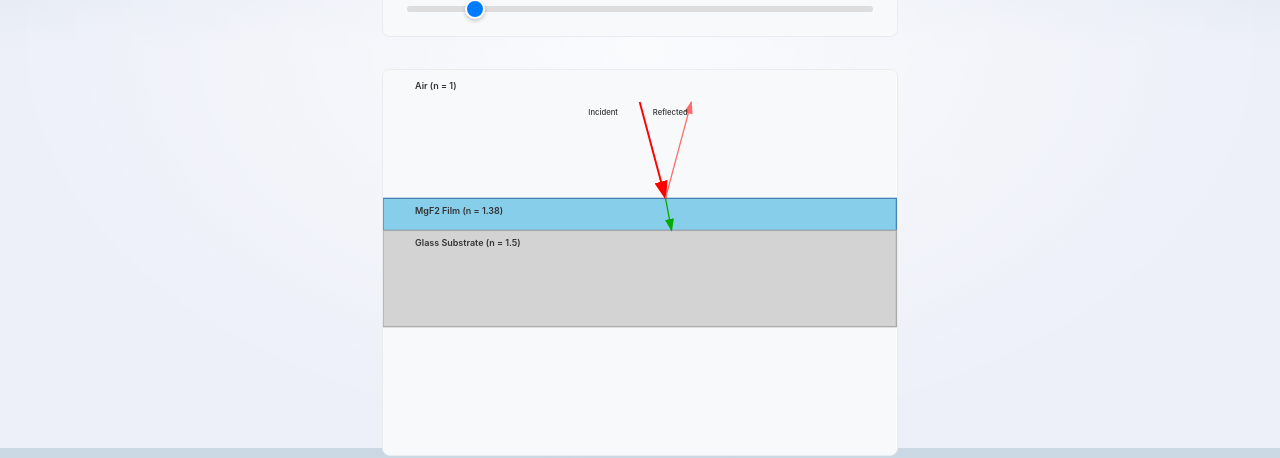
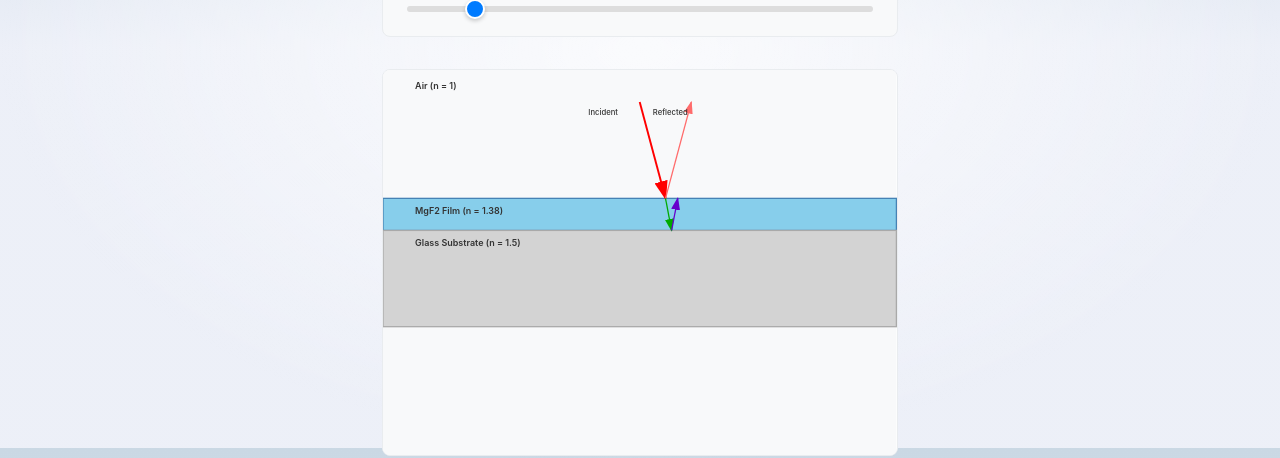
Before and after one commit to Yona-Appletree/paul-physics, a SvelteKit app: page /thinfilm in a window 1280 px wide. Shown: the part 352-810 px from the top of the page. Built offline with nearby package versions, Linux system fonts and the light colour scheme.

Commit message:
added back second reflection

```diff
--- a/src/routes/thinfilm/+page.svelte
+++ b/src/routes/thinfilm/+page.svelte
@@ -65,7 +65,7 @@
 
 	// Calculate reflection from substrate
 	const substrateReflectedStartX = $derived(refractedEndX);
-	const substrateReflectedStartY = $derived(substrateBottom);
+	const substrateReflectedStartY = $derived(filmBottom);
 	const substrateReflectedEndX = $derived(
 		substrateReflectedStartX + Math.tan(refractedAngleRad) * filmThickness
 	);
@@ -192,6 +192,17 @@
 				stroke="#00AA00"
 				stroke-width="2"
 				marker-end="url(#arrowhead-green)"
+			/>
+
+			<!-- Substrate reflection within film -->
+			<line
+				x1={substrateReflectedStartX}
+				y1={substrateReflectedStartY}
+				x2={substrateReflectedEndX}
+				y2={substrateReflectedEndY}
+				stroke="#6600CC"
+				stroke-width="2"
+				marker-end="url(#arrowhead-purple)"
 			/>
 
 			<!-- Arrow markers -->
```
